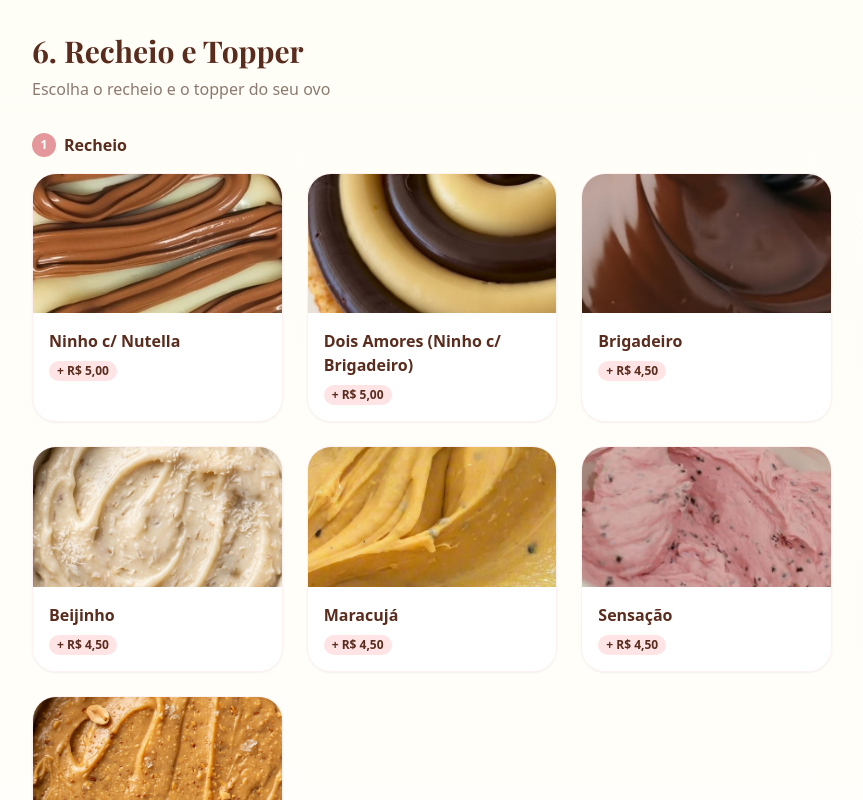
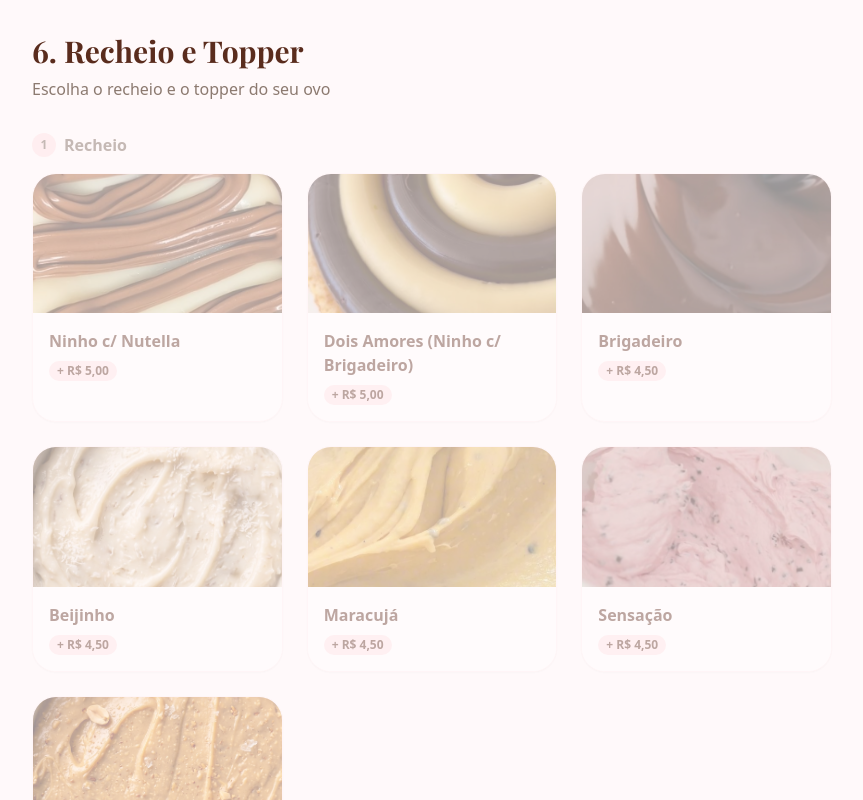
Before and after one commit to BrunoLoPaiva/bree-doces-pascoa, a React (Create React App) app: page /builder in a window 1280 px wide. Shown: the part 1800-2600 px from the top of the page, without its empty margins (208-1071 px from the left). Built offline with nearby package versions, Linux system fonts and the light colour scheme; a web font is replaced by a local one.

Commit message:
testeeeee

```diff
--- a/src/App.css
+++ /dev/null
@@ -1,158 +0,0 @@
-body {
-  margin: 0;
-  font-family: Poppins, sans-serif;
-
-  background: linear-gradient(180deg, #f7b6c8, #fff);
-}
-
-/* HERO */
-
-.hero {
-  height: 100vh;
-
-  display: flex;
-  align-items: center;
-  justify-content: center;
-
-  background:
-    radial-gradient(circle at 30% 30%, #ffb6c1, transparent),
-    radial-gradient(circle at 70% 70%, #5a2c1d, transparent), #120807;
-
-  color: white;
-
-  text-align: center;
-}
-
-.hero h1 {
-  font-size: 70px;
-  letter-spacing: -2px;
-}
-
-.hero button {
-  margin-top: 20px;
-
-  padding: 18px 40px;
-
-  border: none;
-
-  border-radius: 50px;
-
-  font-size: 18px;
-
-  background: #ffb6c1;
-
-  cursor: pointer;
-}
-
-/* BUILDER */
-
-.builder {
-  display: grid;
-
-  grid-template-columns: 1fr 1fr;
-
-  min-height: 100vh;
-}
-
-.viewer {
-  background: #120807;
-}
-
-.options {
-  padding: 40px;
-}
-
-/* GRID */
-
-.grid {
-  display: grid;
-
-  grid-template-columns: 1fr 1fr;
-
-  gap: 20px;
-}
-
-.option {
-  border-radius: 20px;
-
-  overflow: hidden;
-
-  cursor: pointer;
-
-  box-shadow: 0 20px 40px rgba(0, 0, 0, 0.2);
-
-  transition: 0.3s;
-}
-
-.option img {
-  width: 100%;
-  height: 180px;
-  object-fit: cover;
-}
-
-.option:hover {
-  transform: translateY(-6px);
-}
-
-.option.selected {
-  outline: 4px solid #ffb6c1;
-}
-
-.info {
-  padding: 15px;
-}
-
-/* SIZE */
-
-.sizes {
-  display: flex;
-  gap: 10px;
-}
-
-.size {
-  padding: 12px 20px;
-
-  border-radius: 30px;
-
-  border: 2px solid #5a2c1d;
-
-  background: white;
-
-  cursor: pointer;
-}
-
-.size.selected {
-  background: #5a2c1d;
-  color: white;
-}
-
-/* SUMMARY */
-
-.summary {
-  position: fixed;
-
-  right: 30px;
-  bottom: 30px;
-
-  background: white;
-
-  padding: 25px;
-
-  border-radius: 20px;
-
-  box-shadow: 0 20px 50px rgba(0, 0, 0, 0.2);
-}
-
-.summary button {
-  margin-top: 10px;
-
-  padding: 12px 20px;
-
-  border: none;
-
-  background: #ffb6c1;
-
-  border-radius: 20px;
-
-  cursor: pointer;
-}
--- a/src/App.js
+++ b/src/App.js
@@ -15,7 +15,6 @@ export default function App() {
 
           {/* O fundo animado fica aqui, atrás de tudo */}
           <BackgroundElevator />
-          <BackgroundElevator />
 
           {/* As rotas ficam em cima do fundo */}
           <Routes>
--- a/src/components/Summary.js
+++ b/src/components/Summary.js
@@ -45,10 +45,12 @@ export default function Summary({ pedido }) {
     // Prevenir duplo clique
     if (!pedidoCompleto || added) return;
 
+    // Remover ovoAtivo (estado de UI) antes de enviar ao carrinho
+    const { ovoAtivo, ...pedidoLimpo } = pedido;
+
     const pedidoParaCarrinho = {
-      ...pedido,
-      saborCasca: pedido.ovos[0]?.saborCasca,
-      tipoCasca: pedido.ovos[0]?.tipoCasca,
+      ...pedidoLimpo,
+      // Mantemos a estrutura original intacta, lendo sempre de item.ovos[0] no checkout
     };
 
     addToCart(pedidoParaCarrinho, precoTotal);
@@ -81,13 +83,13 @@ export default function Summary({ pedido }) {
           fixed bottom-0 left-0 w-full
           bg-white/80 backdrop-blur-md
           rounded-t-[2.5rem]
-          p-5 md:p-6
+          p-4 sm:p-5 md:p-6
           shadow-[0_-10px_40px_rgba(244,194,194,0.15)]
           z-50
           ring-1 ring-rose-100
           flex flex-col
 
-          min-h-[120px] md:min-h-[140px]
+          min-h-[100px] sm:min-h-[120px] md:min-h-[140px]
 
           lg:bottom-10 lg:right-10 lg:left-auto lg:w-96
           lg:rounded-[2rem] lg:p-8 lg:shadow-2xl
--- a/src/data/options.js
+++ b/src/data/options.js
@@ -115,68 +115,68 @@ export const coberturas = [
   {
     id: "kitkat",
     nome: "Kit Kat",
-    // Preço dinâmico por tamanho
-    precos: { 50: 1.0, 150: 2.5, 250: 4.0, 350: 5.0, 500: 6.0 },
+    // Preço dinâmico por tamanho (chaves string para consistência com tamanhoId)
+    precos: { "50": 1.0, "150": 2.5, "250": 4.0, "350": 5.0, "500": 6.0 },
     img: "https://t4.ftcdn.net/jpg/04/29/25/71/360_F_429257188_Aaj8zVjlQH70PZOzWomqS8X0EJgxhrkh.jpg",
   },
   {
     id: "confete",
     nome: "Confete",
-    precos: { 50: 0.5, 150: 1.5, 250: 2.5, 350: 3.5, 500: 5.0 },
+    precos: { "50": 0.5, "150": 1.5, "250": 2.5, "350": 3.5, "500": 5.0 },
     img: "https://img.freepik.com/fotos-premium/doces-coloridos-fundo-de-doces-coloridos-fundo-preto_259266-125.jpg",
   },
   {
     id: "bis",
     nome: "Bis",
-    precos: { 50: 0.5, 150: 1.5, 250: 2.0, 350: 3.0, 500: 4.0 },
+    precos: { "50": 0.5, "150": 1.5, "250": 2.0, "350": 3.0, "500": 4.0 },
     img: "https://62e4b2026e.cbaul-cdnwnd.com/7d4de7735f3389e81299f8124c6078a3/200000135-42bb342bb5/1007-bis-lacta.jpg?ph=62e4b2026e",
   },
   {
     id: "kinder",
     nome: "Kinder Bueno",
-    precos: { 50: 2.5, 150: 4.5, 250: 6.5, 350: 9.0, 500: 11.0 },
+    precos: { "50": 2.5, "150": 4.5, "250": 6.5, "350": 9.0, "500": 11.0 },
     img: "https://funchal.vtexassets.com/arquivos/ids/248156/foto_1_002.jpg?v=638461251121300000",
   },
   {
     id: "oreo",
     nome: "Oreo",
-    precos: { 50: 1.0, 150: 2.5, 250: 4.0, 350: 5.0, 500: 6.0 },
+    precos: { "50": 1.0, "150": 2.5, "250": 4.0, "350": 5.0, "500": 6.0 },
     img: "https://www.hola.com/horizon/original_aspect_ratio/1cc376d18717-adobe-oreo-1-a.jpg",
   },
   {
     id: "brownie",
     nome: "Brownie",
-    precos: { 50: 1.5, 150: 3.0, 250: 4.5, 350: 6.0, 500: 7.0 },
+    precos: { "50": 1.5, "150": 3.0, "250": 4.5, "350": 6.0, "500": 7.0 },
     img: "https://bakeandcakegourmet.com.br/uploads/site/receitas/brownie-a61d7xl1.jpg",
   },
   {
     id: "ovomaltine",
     nome: "Ovomaltine Rocks",
-    precos: { 50: 2.0, 150: 3.0, 250: 4.0, 350: 5.0, 500: 6.0 },
+    precos: { "50": 2.0, "150": 3.0, "250": 4.0, "350": 5.0, "500": 6.0 },
     img: "https://cdn.dooca.store/259/products/yjxtg0fth3no3zstkjvg1ut0nif4malmvkoq_640x640+fill_ffffff.jpg?v=1582745557&webp=0",
   },
   {
     id: "morango",
     nome: "Morango Fresco",
-    precos: { 50: 1.5, 150: 3.5, 250: 5.0, 350: 6.5, 500: 8.0 },
+    precos: { "50": 1.5, "150": 3.5, "250": 5.0, "350": 6.5, "500": 8.0 },
     img: "https://image.tuasaude.com/media/article/na/qf/beneficios-do-morango_39335.jpg?width=686&height=487",
   },
   {
     id: "nutella",
     nome: "Nutella Extra",
-    precos: { 50: 2.0, 150: 4.5, 250: 7.0, 350: 9.0, 500: 12.0 },
+    precos: { "50": 2.0, "150": 4.5, "250": 7.0, "350": 9.0, "500": 12.0 },
     img: "https://t4.ftcdn.net/jpg/03/40/59/61/360_F_340596198_RZ7WYwBq4LI12BfJZEE2AMOfWv0zNJOf.jpg",
   },
   {
     id: "granule",
     nome: "Granule",
-    precos: { 50: 1.5, 150: 2.5, 250: 3.5, 350: 4.5, 500: 5.5 },
+    precos: { "50": 1.5, "150": 2.5, "250": 3.5, "350": 4.5, "500": 5.5 },
     img: "https://docemalu.vtexassets.com/arquivos/ids/5368117-800-auto?v=639021241434670000&width=800&height=auto&aspect=true",
   },
   {
     id: "amendoim",
     nome: "Amendoim",
-    precos: { 50: 1, 150: 2, 250: 3, 350: 4, 500: 5 },
+    precos: { "50": 1, "150": 2, "250": 3, "350": 4, "500": 5 },
     img: "https://inovanuts.cdn.magazord.com.br/img/2023/03/produto/457/granulado-de-amendoim.jpg",
   },
 ];
@@ -217,8 +217,7 @@ export const calcularPrecoTotal = (pedido) => {
   const tam = tamanhos.find((t) => t.id === tamanhoId);
   if (!tam) {
     console.warn("[calcularPrecoTotal] Tamanho inválido:", pedido.tamanho);
-    // Fallback: usar precoTotal armazenado se disponível
-    return pedido.precoTotal || 0;
+    return 0;
   }
 
   // Preço base por ovo (casca, sem recheio/cobertura)
@@ -260,13 +259,7 @@ export const calcularPrecoTotal = (pedido) => {
       const cobertura = calcularCoberturaOvo(ovo.cobertura);
       return acc + base + recheio + cobertura;
     }, 0);
-    const resultado = Math.max(0, totalOvos - desconto);
-    // Safety: se resultado for 0 mas temos um precoTotal armazenado válido, usar fallback
-    if (resultado === 0 && pedido.precoTotal > 0) {
-      console.warn("[calcularPrecoTotal] Resultado 0 inesperado, usando precoTotal armazenado:", pedido.precoTotal);
-      return pedido.precoTotal;
-    }
-    return resultado;
+    return Math.max(0, totalOvos - desconto);
   }
 
   // Fallback: formato legado (campo plano)
@@ -275,13 +268,7 @@ export const calcularPrecoTotal = (pedido) => {
     calcularRecheioOvo(pedido.recheio) +
     calcularCoberturaOvo(pedido.cobertura);
   const multiplicador = k ? k.mult : 1;
-  const resultado = Math.max(0, totalPorOvo * multiplicador - desconto);
-  // Safety: mesma lógica de fallback
-  if (resultado === 0 && pedido.precoTotal > 0) {
-    console.warn("[calcularPrecoTotal] Resultado 0 inesperado (legado), usando precoTotal armazenado:", pedido.precoTotal);
-    return pedido.precoTotal;
-  }
-  return resultado;
+  return Math.max(0, totalPorOvo * multiplicador - desconto);
 };
 
 export const getNomeOpcao = (categoria, id) => {
--- a/src/index.js
+++ b/src/index.js
@@ -1,6 +1,5 @@
 import React from "react";
 import ReactDOM from "react-dom/client";
-import "./styles/global.css";
 import "./index.css";
 import App from "./App";
 
--- a/src/pages/Builder.js
+++ b/src/pages/Builder.js
@@ -524,15 +524,15 @@ export default function Builder() {
                   {/* === RECHEIO === */}
                   <div className="mb-10 md:mb-12">
                     <p className={`text-base font-bold mb-4 flex items-center gap-2 transition-opacity duration-300 ${
-                      (!isKitMulti || (ovoAtual.saborCasca && ovoAtual.tipoCasca)) ? "text-[#5A2C1D]" : "text-[#8C7A70] opacity-50"
+                      (ovoAtual.saborCasca && ovoAtual.tipoCasca) ? "text-[#5A2C1D]" : "text-[#8C7A70] opacity-50"
                     }`}>
                       <span className={`w-6 h-6 rounded-full text-xs flex items-center justify-center font-black transition-colors duration-300 ${
-                        (!isKitMulti || (ovoAtual.saborCasca && ovoAtual.tipoCasca)) ? "bg-[#E5989B] text-white" : "bg-rose-100 text-[#8C7A70]"
+                        (ovoAtual.saborCasca && ovoAtual.tipoCasca) ? "bg-[#E5989B] text-white" : "bg-rose-100 text-[#8C7A70]"
                       }`}>{isKitMulti ? "3" : "1"}</span>
                       Recheio{ovoAtual.recheio && <span className="text-[#E5989B] text-sm font-normal">— {getNomeOpcao("recheio", ovoAtual.recheio)}</span>}
                     </p>
                     <div className={`grid grid-cols-2 sm:grid-cols-2 lg:grid-cols-3 gap-4 md:gap-6 transition-opacity duration-300 ${
-                      (!isKitMulti || (ovoAtual.saborCasca && ovoAtual.tipoCasca)) ? "opacity-100" : "opacity-40 pointer-events-none"
+                      (ovoAtual.saborCasca && ovoAtual.tipoCasca) ? "opacity-100" : "opacity-40 pointer-events-none"
                     }`}>
                       {recheios.map((r) => {
                         const valRecheio =
--- a/src/styles/global.css
+++ /dev/null
@@ -1,60 +0,0 @@
-@tailwind base;
-@tailwind components;
-@tailwind utilities;
-
-/* DEPOIS (Visual Pastel Cremoso) */
-body {
-  /* Use um off-white cremoso/amanteigado sutil */
-  background: linear-gradient(180deg, #fffcf0, #fff);
-  /* Use marrom chocolate ao invés de preto ou branco */
-  color: #5A2C1D;
-}
-
-/* Remova o fundo escuro do visualizador (já que desistimos do 3D) */
-.viewer {
-  background: transparent;
-}
-
-/* Ajuste os cards para parecerem vitrines delicadas */
-.option {
-  background: white;
-  border: 1px solid rgba(0,0,0,0.03);
-  box-shadow: 0 10px 30px rgba(0,0,0,0.03); /* Sombra difusa e suave */
-}
-
-/* Use o Rosa Bree no selecionado */
-.option.selected {
-  outline: 4px solid #F4C2C2;
-}
-
-/* Ajuste o Summary para fundo claro */
-.summary {
-  background-color: rgba(255, 255, 255, 0.9);
-  border-top: 1px solid rgba(0,0,0,0.05);
-  color: #5A2C1D;
-}
-
-/* Botão de Finalizar no rosa de ação */
-.summary button {
-  background-color: #E5989B;
-  color: #1a0f0d; /* Texto marrom escuro no botão rosa */
-}
-
-/* Ajuste o botão de tamanho selecionado */
-.size.selected {
-  background-color: #F4C2C2;
-  color: #5A2C1D;
-}
-
-::-webkit-scrollbar {
-  width: 8px;
-}
-::-webkit-scrollbar-track {
-  @apply bg-zinc-100;
-}
-::-webkit-scrollbar-thumb {
-  @apply bg-zinc-300 rounded-full;
-}
-::-webkit-scrollbar-thumb:hover {
-  @apply bg-zinc-400;
-}
```
Also changed, not shown: src/components/OptionCard.js (+15 -5 lines), src/context/CartContext.js (+4 -5 lines), src/pages/Checkout.js (+8 -11 lines).
